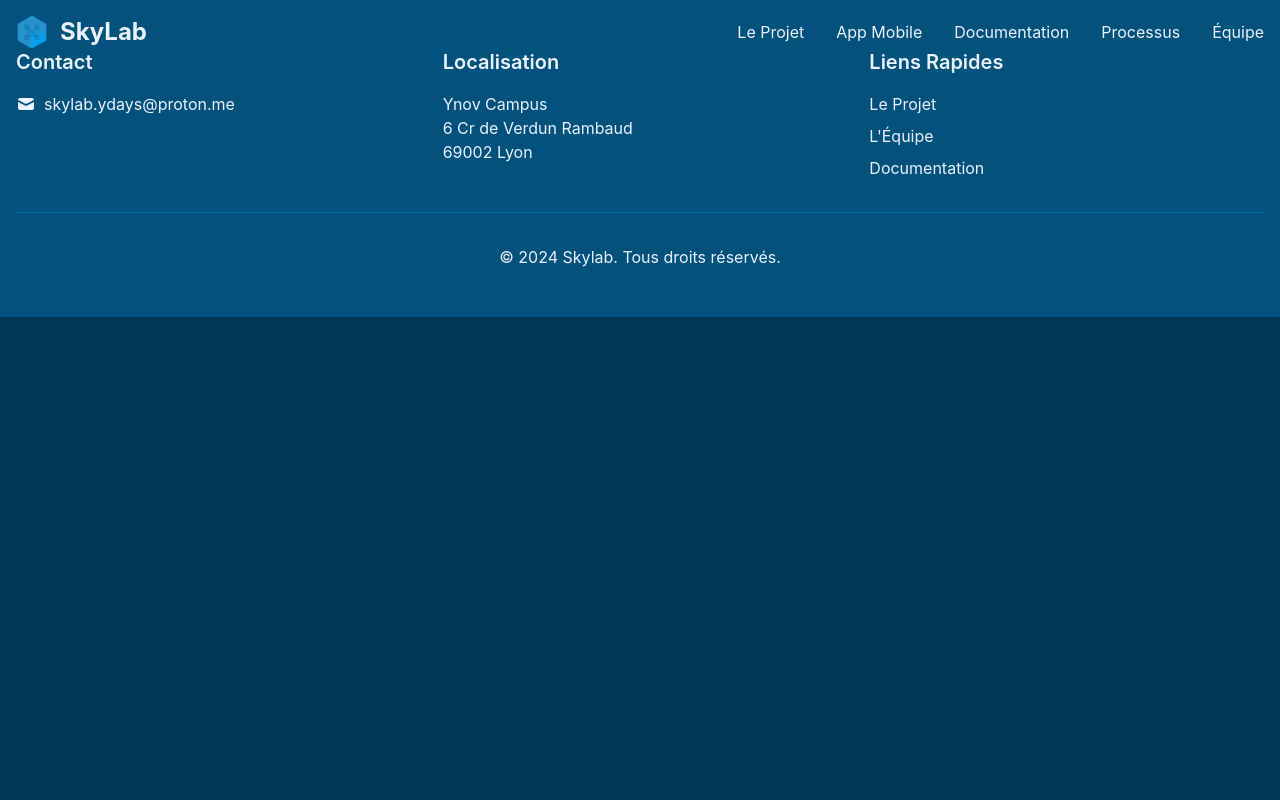
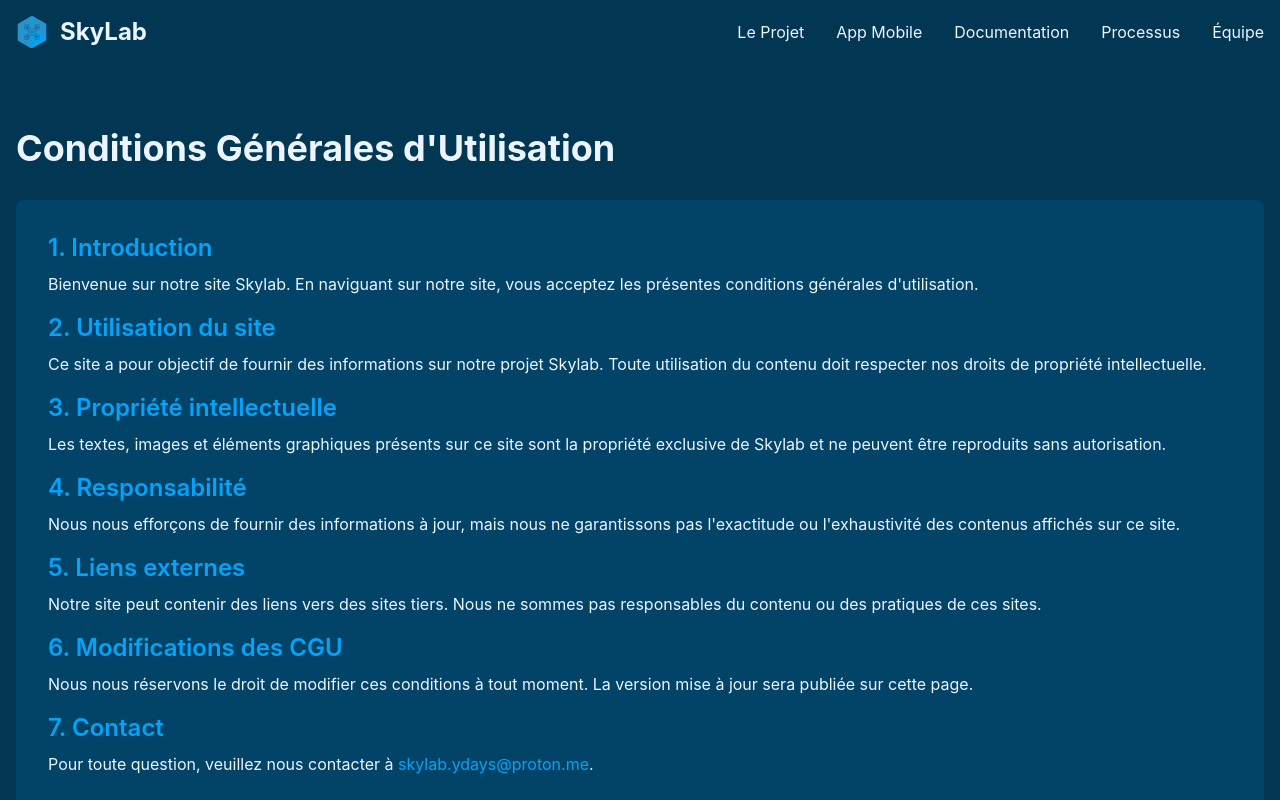
Before and after one commit to Aerisys/skylabs-website, a Vue app: page /cgu in a window 1280 px wide. Shown: the top 800 px of the page. Built offline with nearby package versions, Linux system fonts and the light colour scheme.

Commit message:
add cdn usage and create cgu

```diff
--- a/src/components/HeroSection.vue
+++ b/src/components/HeroSection.vue
@@ -16,7 +16,7 @@ onMounted(() => {
   <div class="relative h-screen">
     <div class="absolute inset-0">
       <img
-        src="https://images.unsplash.com/photo-1473968512647-3e447244af8f?ixlib=rb-1.2.1&auto=format&fit=crop&w=2850&q=80"
+        src="https://cdn.skylabs.fr/medias/images/placeholder/drone-hero.avif"
         alt="Hero drone image"
         class="w-full h-full object-cover"
       />
--- a/src/components/ProjectNavigation.vue
+++ b/src/components/ProjectNavigation.vue
@@ -1,33 +1,34 @@
 <script setup lang="ts">
 import { ref } from 'vue';
+import {CDN_URL} from "../config.ts";
 
 const sections = ref([
   {
     id: 1,
     title: 'Le Projet',
     description: 'Découvrez notre projet et nos objectifs',
-    image: 'https://images.unsplash.com/photo-1460925895917-afdab827c52f?ixlib=rb-1.2.1&auto=format&fit=crop&w=800&q=80',
+    image: CDN_URL + 'images/placeholder/project.avif',
     link: '/project'
   },
   {
     id: 2,
     title: 'App Mobile',
     description: 'Découvrez notre application mobile',
-    image: 'https://images.unsplash.com/photo-1512941937669-90a1b58e7e9c?ixlib=rb-1.2.1&auto=format&fit=crop&w=800&q=80',
+    image: CDN_URL + 'images/placeholder/mobile.avif',
     link: '/mobile'
   },
   {
     id: 3,
     title: 'Documentation',
     description: 'Accéder à la documentation complète du projet',
-    image: 'https://images.unsplash.com/photo-1456324504439-367cee3b3c32?ixlib=rb-1.2.1&auto=format&fit=crop&w=800&q=80',
+    image: CDN_URL + 'images/placeholder/documentation.avif',
     link: '/docs'
   },
   {
     id: 4,
     title: 'Gestion de Projet',
     description: 'Voir notre méthodologie de gestion',
-    image: 'https://images.unsplash.com/photo-1454165804606-c3d57bc86b40?ixlib=rb-1.2.1&auto=format&fit=crop&w=800&q=80',
+    image: CDN_URL + 'images/placeholder/gestion.avif',
     link: '/management'
   }
 ]);
--- a/src/components/TeamSection.vue
+++ b/src/components/TeamSection.vue
@@ -7,55 +7,55 @@ const teamMembers = ref([
     id: 1,
     name: 'Barbet Sacha',
     role: 'Développeur Logiciel, Mobile, Iot & Chef de projet',
-    photo: CDN_URL + 'images/membres/sacha.jpeg'
+    photo: CDN_URL + 'images/members/sacha.jpeg'
   },
   {
     id: 2,
     name: 'Pidoux Gaël',
     role: 'Développeur Logiciel, Mobile, Iot & Chef de projet',
-    photo: 'https://cdn.discordapp.com/attachments/1296865465058201643/1329002152202342450/PXL_20250115_0815407992.jpg?ex=67dbcfb4&is=67da7e34&hm=b7d5698d5222c589d5e2815c56c598b74603dc90051a5855f6a91d336059bd59&'
+    photo: CDN_URL + 'images/members/gael.jpg'
   },
   {
     id: 3,
     name: 'François Loan',
     role: 'Développeur Logiciel, Mobile & IOT',
-    photo: 'https://cdn.discordapp.com/attachments/1296865465058201643/1351865447816888340/ynov-identite.jpg?ex=67dbee4f&is=67da9ccf&hm=d204566c2e2005563ee72d4d753221de5e67b5011f863416306192469df69645&'
+    photo: CDN_URL + 'images/members/loan.jpg'
   },
   {
     id: 1,
     name: 'Coeur Maxence',
     role: 'Développeur Logicel, Mobile & Iot',
-    photo: 'https://cdn.discordapp.com/attachments/1296865465058201643/1328118552724770888/Screenshot_20221222_211455.jpg?ex=67db3bca&is=67d9ea4a&hm=5c1437409248d2686a089837bf25d909d6237c4757ebc6bf394ed3ae1967adb9&'
+    photo: CDN_URL + 'images/members/maxence.jpg'
   },
   {
     id: 2,
     name: 'Richard de Vesvrotte Amaury',
     role: 'Développeur Logiciel, Mobile & Iot',
-    photo: 'https://cdn.discordapp.com/attachments/1296865465058201643/1328109818736803840/IMG_20240928_212634.jpg?ex=67db33a7&is=67d9e227&hm=9604008d5684ca4027054ba7de1d4c780a57005a8a6b4ad96f1e627306003c44&'
+    photo: CDN_URL + 'images/members/amaury.jpg'
   },
   {
     id: 3,
     name: 'Fathipoursasansara Adelia',
     role: 'Développeuse Logiciel, Mobile & Iot',
-    photo: 'https://cdn.discordapp.com/attachments/1296865465058201643/1328108737780650075/IMG_3282.jpg?ex=67db32a6&is=67d9e126&hm=bd2b2e8bf09fcfc49829d9d2f68cf68fda49a70314023a07c560a431e782d41d&'
+    photo: CDN_URL + 'images/members/adelia.jpg'
   },
   {
     id: 1,
     name: 'Abo-Alrub Jamil',
     role: 'Data  Scientist',
-    photo: 'https://cdn.discordapp.com/attachments/1344299782851530802/1351900442199719936/438799072_7327703210659174_8210856045386759170_n.jpg?ex=67dc0ee6&is=67dabd66&hm=506b666894a399f6a4e9b5da0ce6c0ba37f38a2c026ecff159a05d05c830df8a&'
+    photo: CDN_URL + 'images/members/jamil.jpg'
   },
   {
     id: 2,
     name: 'Ribes Thibault',
     role: 'Developpeur Web',
-    photo: 'https://cdn.discordapp.com/attachments/1296865465058201643/1328109049224499322/PXL_20240714_195216309.PORTRAIT.jpg?ex=67db32f0&is=67d9e170&hm=c8f2d160d614a2ef17b66b7e8c63bbbe270c52950156792d7eeb2c3ff37d7bac&'
+    photo: CDN_URL + 'images/members/thibault.jpg'
   },
   {
     id: 3,
     name: 'Chollet Gaëtan',
     role: 'Développeur Web',
-    photo: 'https://cdn.discordapp.com/attachments/1296865465058201643/1328108963534733486/DSC_0114.jpg?ex=67db32db&is=67d9e15b&hm=3a952b0f6f424de43e1727a7b16a8d14a64db68236765768973075004a40b4aa&'
+    photo: CDN_URL + 'images/members/gaetan.jpg'
   }
 ]);
 </script>
--- a/src/components/TheFooter.vue
+++ b/src/components/TheFooter.vue
@@ -40,7 +40,7 @@
       </div>
 
       <div class="mt-8 pt-8 border-t border-primary-400">
-        <p class="text-center text-primary-100">&copy; 2024 Skylab. Tous droits réservés.</p>
+        <p class="text-center text-primary-100">&copy; 2024 Skylab. Tous droits réservés. <router-link to="/cgu" class="hover:text-primary-200 transition-colors">CGU</router-link></p>
       </div>
     </div>
   </footer>
--- a/src/router/index.ts
+++ b/src/router/index.ts
@@ -5,6 +5,7 @@ import Mobile from '../views/Mobile.vue'
 import Documentation from '../views/Documentation.vue'
 import Management from '../views/Management.vue'
 import Team from '../views/Team.vue'
+import Cgu from '../views/Cgu.vue'
 
 const router = createRouter({
   history: createWebHistory(),
@@ -38,6 +39,11 @@ const router = createRouter({
       path: '/team',
       name: 'team',
       component: Team
+    },
+    {
+      path: '/cgu',
+      name: 'cgu',
+      component: Cgu
     }
   ],
   scrollBehavior(to, from, savedPosition) {
--- /dev/null
+++ b/src/views/Cgu.vue
@@ -0,0 +1,43 @@
+<script setup lang="ts">
+</script>
+
+<template>
+  <div class="pt-20 min-h-screen bg-primary-600">
+    <div class="max-w-7xl mx-auto px-4 py-12">
+      <h1 class="text-4xl font-bold text-primary-100 mb-8">Conditions Générales d'Utilisation</h1>
+      <div class="bg-primary-500/50 rounded-lg p-8 text-primary-100 space-y-4">
+        <section>
+          <h2 class="text-2xl font-semibold text-primary-200 mb-2">1. Introduction</h2>
+          <p>Bienvenue sur notre site Skylab. En naviguant sur notre site, vous acceptez les présentes conditions générales d'utilisation.</p>
+        </section>
+        <section>
+          <h2 class="text-2xl font-semibold text-primary-200 mb-2">2. Utilisation du site</h2>
+          <p>Ce site a pour objectif de fournir des informations sur notre projet Skylab. Toute utilisation du contenu doit respecter nos droits de propriété intellectuelle.</p>
+        </section>
+        <section>
+          <h2 class="text-2xl font-semibold text-primary-200 mb-2">3. Propriété intellectuelle</h2>
+          <p>Les textes, images et éléments graphiques présents sur ce site sont la propriété exclusive de Skylab et ne peuvent être reproduits sans autorisation.</p>
+        </section>
+        <section>
+          <h2 class="text-2xl font-semibold text-primary-200 mb-2">4. Responsabilité</h2>
+          <p>Nous nous efforçons de fournir des informations à jour, mais nous ne garantissons pas l'exactitude ou l'exhaustivité des contenus affichés sur ce site.</p>
+        </section>
+        <section>
+          <h2 class="text-2xl font-semibold text-primary-200 mb-2">5. Liens externes</h2>
+          <p>Notre site peut contenir des liens vers des sites tiers. Nous ne sommes pas responsables du contenu ou des pratiques de ces sites.</p>
+        </section>
+        <section>
+          <h2 class="text-2xl font-semibold text-primary-200 mb-2">6. Modifications des CGU</h2>
+          <p>Nous nous réservons le droit de modifier ces conditions à tout moment. La version mise à jour sera publiée sur cette page.</p>
+        </section>
+        <section>
+          <h2 class="text-2xl font-semibold text-primary-200 mb-2">7. Contact</h2>
+          <p>Pour toute question, veuillez nous contacter à <a href="mailto:skylab.ydays@proton.me" class="text-primary-200">skylab.ydays@proton.me</a>.</p>
+        </section>
+      </div>
+    </div>
+  </div>
+</template>
+
+<style scoped>
+</style>
--- a/src/views/Project.vue
+++ b/src/views/Project.vue
@@ -51,24 +51,26 @@
 </template>
 
 <script setup lang="ts">
+import {CDN_URL} from "../config.ts";
+
 const galerie = [
   {
-    url: "https://cdn.discordapp.com/attachments/1351859383461478533/1351859440956997642/IMG_20250226_152948.jpg?ex=67dbe8b7&is=67da9737&hm=278d18732ea803a125b575ac2c78409650ce9a49afa2047744318ee0b708dc08&",
+    url: CDN_URL + "images/drone/joystick-test.jpg",
     alt: "Test du code des joysticks",
     description: "Test du code des joysticks de la radiocommande."
   },
   {
-    url: "https://cdn.discordapp.com/attachments/1351859383461478533/1351859626043375657/20250226_145633.jpg?ex=67dbe8e3&is=67da9763&hm=45ab98d4b1b820a831d7c20a68d49633d58d4876afa0c71b58f07421d630c14e&",
+    url: CDN_URL + "images/drone/drone-montage.jpg",
     alt: "Premier prototype du drone",
     description: "Premier montage complet du drone avec les hélices, les moteurs, la batterie et les cartes."
   },
   {
-    url: "https://media.discordapp.net/attachments/1296865465058201643/1329042407697940601/PXL_20250115_105830838.MP.jpg?ex=67db4c72&is=67d9faf2&hm=f41df4ae8b1b460161e169f672b5e45a75d506f444289cfdebcf3ffaa7fc43a1&=&format=webp&width=1066&height=800",
+    url: CDN_URL + "images/members/team.jpg",
     alt: "Une équipe de kassos",
     description: "Une équipe de kassos qui travaille sur le projet Skylab."
   },
   {
-    url: "https://cdn.discordapp.com/attachments/1344299782851530802/1351899118523383978/image.png?ex=67dc0daa&is=67dabc2a&hm=a04f914a18346db40f9503fd40d3a8222c91671d09ea5e281e556e3bd530d9ca&",
+    url: CDN_URL + "images/drone/conception-3D-1.png",
     alt: "Conception 3D",
     description: "Conception 3D du drone."
   }
```
